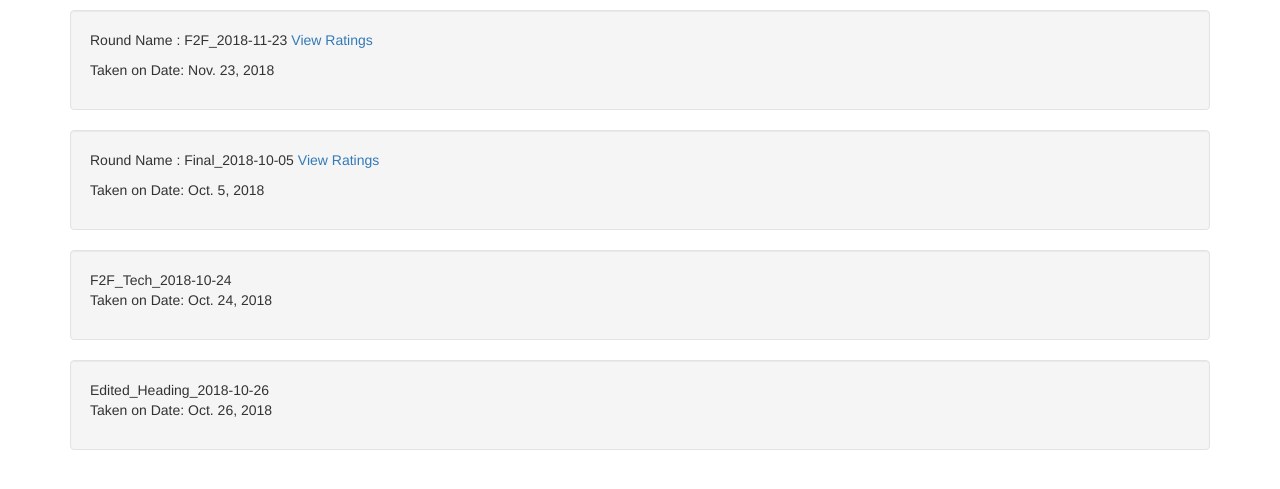
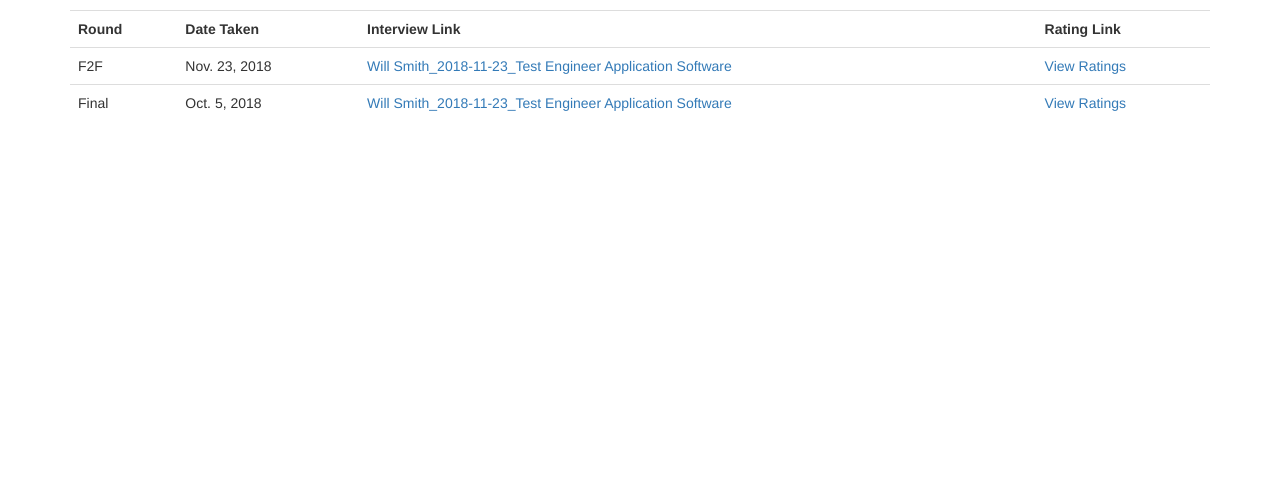
Before and after one commit to rahulkriplani/django-interview-manager, a Django app: a page that uses Evaluator/templates/details_user.html in a window 1280 px wide. Shown: the part 244-733 px from the top of the page. Run offline with Django 3.2, Linux system fonts and the light colour scheme; a user stored in the database is signed in; data comes from the database, SQL or seed files in the repository; both versions use the stored data as it was after the commit; parts of the project's set-up code (start-up, migrations or seed data) failed here and were passed over; some libraries are stand-ins or nearby versions.

Commit message:
Graphic changes. User details page has more links. To Do list update for deployment links

```diff
--- a/Evaluator/templates/details_user.html
+++ b/Evaluator/templates/details_user.html
@@ -13,18 +13,25 @@
 			{% endif %}</h3>
 
 {% if rounds %}
+	<table class="table">
+	        	<tr>
+	                <th>Round</th>
+	                <th>Date Taken</th>
+	                <th>Interview Link</th>
+	                <th>Rating Link</th>
+	            </tr>
+
 	{% for round in rounds %}
-		<div class="well">
 		{% if round.interviewratingsheet %}
-			<p>Round Name : {{ round }} <a href={% url 'Evaluator:rating_details' round.interviewratingsheet.pk %}>View Ratings</a></p>
-
-		{% else %}
-			{{ round }}
+		        <tr>
+		            <td>{{ round.name }} </td>
+		            <td>{{ round.date }}</td>
+		            <td><a href={% url 'Evaluator:interview_details' round.interview.pk %}>{{ round.interview }}</a></td>
+		            <td><a href={% url 'Evaluator:rating_details' round.interviewratingsheet.pk %}>View Ratings</a></td>
+		        </tr>
 		{% endif %}
-		<p>Taken on Date: {{ round.date }}</p>
-		</div>
 	{% endfor %}
-
+	</table>
 {% endif %}
 
 {% endblock %}
--- a/ToDo.txt
+++ b/ToDo.txt
@@ -38,3 +38,7 @@ Ratings legends and possibly color coding or symbols.
 Graphics: Tiles background for Interview Status - Done
 URLS should be meaningful (candi url, user profile etc)
 Rating Template aspect to have expected level - Done
+
+Deployment :
+
+https://uwsgi-docs.readthedocs.io/en/latest/tutorials/Django_and_nginx.html
```
Also changed, not shown: Evaluator/templates/details_interview.html (+7 -7 lines), db.sqlite3.
